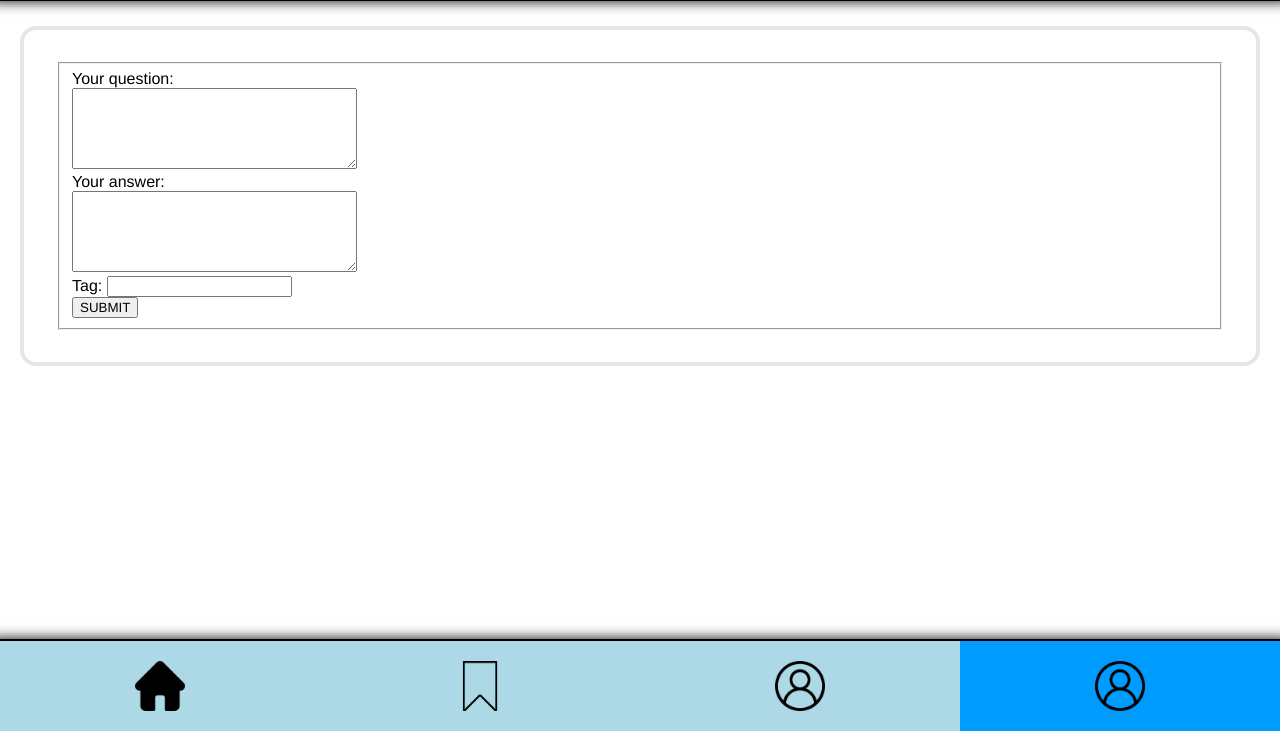
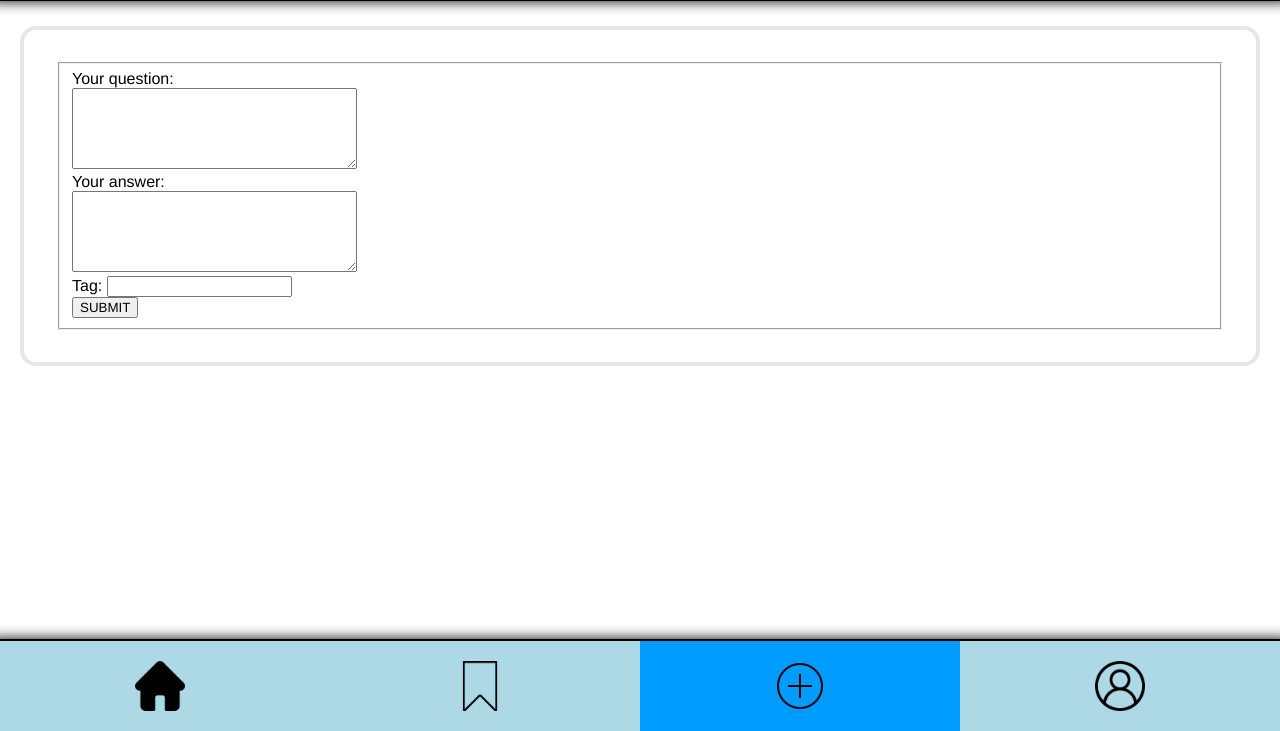
Before and after one commit to MadinaKon/recap-project-2-quiz-app, a website: page form.html in a window 1280 px wide. Shown: the part 69-800 px from the top of the page. Drawn offline with Linux system fonts and the light colour scheme.

Commit message:
add plus icon for form navigation icon

```diff
--- a/form.html
+++ b/form.html
@@ -57,11 +57,11 @@
           alt="bookmark"
         />
       </a>
+      <a href="form.html" class="footer__link footer__link--active">
+        <img class="footer__icon" src="./assets/plus.png" alt="form" />
+      </a>
       <a href="profile.html" class="footer__link">
         <img class="footer__icon" src="./assets/profile.png" alt="profile" />
-      </a>
-      <a href="form.html" class="footer__link footer__link--active">
-        <img class="footer__icon" src="./assets/profile.png" alt="form" />
       </a>
     </footer>
     <script src="./js/form.js"></script>
```
Also changed, not shown: assets/plus.png (added).
